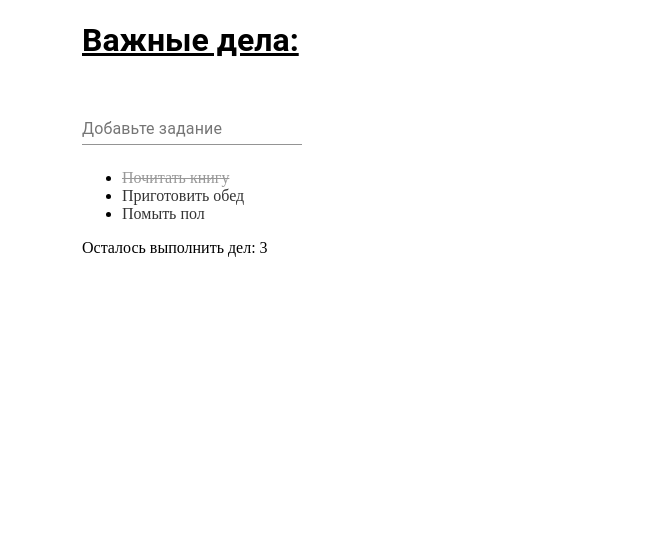
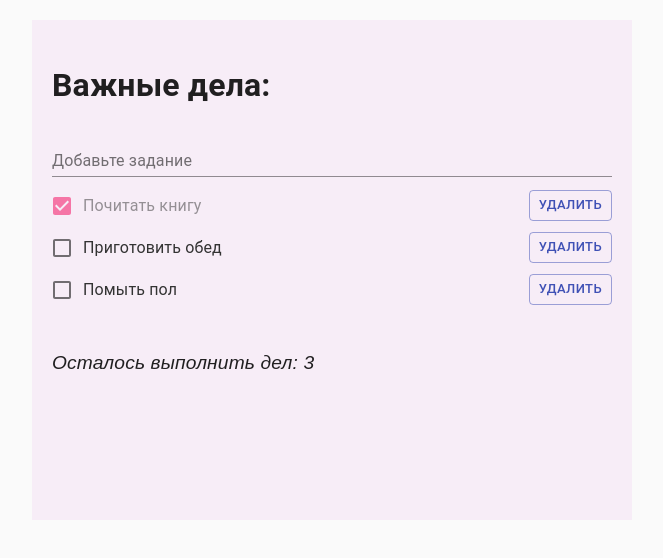
Before and after one commit to WebHeroSchool/study_react_todo, a React (Create React App) app in the folder todo/: page / in a window 1280 px wide. Shown: the top 558 px of the page, without its empty margins (308-971 px from the left). Built offline with nearby package versions, Linux system fonts and the light colour scheme.

Commit message:
add styles

```diff
--- a/todo/src/components/App/App.js
+++ b/todo/src/components/App/App.js
@@ -3,6 +3,11 @@ import ItemList from '../ItemList/ItemList';
 import InputItem from '../InputItem/InputItem';
 import Footer from '../Footer/Footer';
 import styles from'./App.module.css';
+import CssBaseline from '@material-ui/core/CssBaseline';
+import Typography from '@material-ui/core/Typography';
+import Container from '@material-ui/core/Container';
+import Grid from '@material-ui/core/Grid';
+
 
 const todoItem = 'Почитать книгу';
 
@@ -22,12 +27,29 @@ const App = () => {
       }
     ];
     return (
-    <div className={styles.wrap}>
-      <h1 className={styles.title}>Важные дела:</h1>
-      <InputItem />
-      <ItemList items={items}/>
-      <Footer count={3} />
-    </div>);
+      <React.Fragment>
+      <CssBaseline />
+      <Container maxWidth="s">
+        <Typography component="div" style={{ backgroundColor: '#f7edf7', height: '500px', maxWidth: '600px', margin: '20px auto', padding: '20px'}} >
+        <Grid container direction="column" justify="center" alignItems="space-around">
+        <Grid item xs>
+          <h1 className={styles.title}>Важные дела:</h1>
+        </Grid>
+        <Grid item s>
+          <InputItem />
+        </Grid>
+        <Grid item xs>
+          <ItemList items={items}/>
+        </Grid>
+        <Grid item xs>
+          <Footer count={3} />
+        </Grid>
+        </Grid>
+
+        </Typography>
+      </Container>
+    </React.Fragment>
+    );
 }
 
 export default App;
--- a/todo/src/components/App/App.module.css
+++ b/todo/src/components/App/App.module.css
@@ -1,10 +1,5 @@
-.wrap {
-  margin: 0 auto;
-  width: 500px;
-}
-
 .title {
   font-family: 'Roboto', sans-serif;
   font-size: 2rem;
-  text-decoration: underline;
+  margin-bottom: .2rem;
 }
--- a/todo/src/components/Footer/Footer.js
+++ b/todo/src/components/Footer/Footer.js
@@ -1,5 +1,7 @@
 import React from 'react';
+import styles from'./Footer.module.css';
 
-const Footer = ({ count }) => (<div>Осталось выполнить дел: {count}</div>);
+
+const Footer = ({ count }) => (<div className={styles.footer}>Осталось выполнить дел: {count}</div>);
 
 export default Footer;
--- /dev/null
+++ b/todo/src/components/Footer/Footer.module.css
@@ -0,0 +1,6 @@
+.footer {
+  font-family: Arial, Helvetica, sans-serif;
+  font-size: 1.2rem;
+  font-style: italic;
+  margin-top: 2em;
+}
--- a/todo/src/components/InputItem/InputItem.js
+++ b/todo/src/components/InputItem/InputItem.js
@@ -1,5 +1,6 @@
 import React from 'react';
 import TextField from '@material-ui/core/TextField';
+
 
 const InputItem = () => (<div>
       <TextField
@@ -7,6 +8,7 @@ const InputItem = () => (<div>
         label="Добавьте задание"
         placeholder="Ваше задание"
         margin="normal"
+        fullWidth="true"
       />
 </div>);
 
--- a/todo/src/components/Item/Item.js
+++ b/todo/src/components/Item/Item.js
@@ -1,14 +1,32 @@
 import React from 'react';
 import classnames from 'classnames';
 import styles from'./Item.module.css';
+import Checkbox from '@material-ui/core/Checkbox';
+import FormControlLabel from '@material-ui/core/FormControlLabel';
+import Button from '@material-ui/core/Button';
+import Grid from '@material-ui/core/Grid';
 
-const Item = ({ value, isDone }) => (<span className={
+
+const Item = ({ value, isDone }) => (<span>
+  <Grid container direction="row" justify="space-between" alignItems="center">
+        <Grid item>
+        <span className={
   classnames({
-    [styles.item]: true,
-    [styles.done]: isDone
-  })
-}>
-    {value}
+          [styles.item]: true,
+          [styles.done]: isDone
+    })}>
+      <FormControlLabel control={ <Checkbox checked={isDone}/> } label={value} />
+      </span>
+        </Grid>
+        <Grid item>
+        </Grid>
+        <Grid item>
+        <Button variant="outlined" size="small" color="primary">Удалить</Button>
+        </Grid>
+  </Grid>
+
+
+
   </span>);
 
 export default Item;
--- a/todo/src/components/ItemList/ItemList.js
+++ b/todo/src/components/ItemList/ItemList.js
@@ -1,8 +1,9 @@
 import React from 'react';
 import Item from '../Item/Item';
 
-const ItemList = ({ items }) => (<ul>
-    {items.map(item => <li key={item.value}><Item value={item.value} isDone={item.isDone} /></li>)}
-    </ul>);
+
+const ItemList = ({ items }) => (<div>
+    {items.map(item => <div key={item.value}><Item value={item.value} isDone={item.isDone} /></div>)}
+    </div>);
 
 export default ItemList;
```
Also changed, not shown: 2 other files (tests, documents, lock files or other folders).
